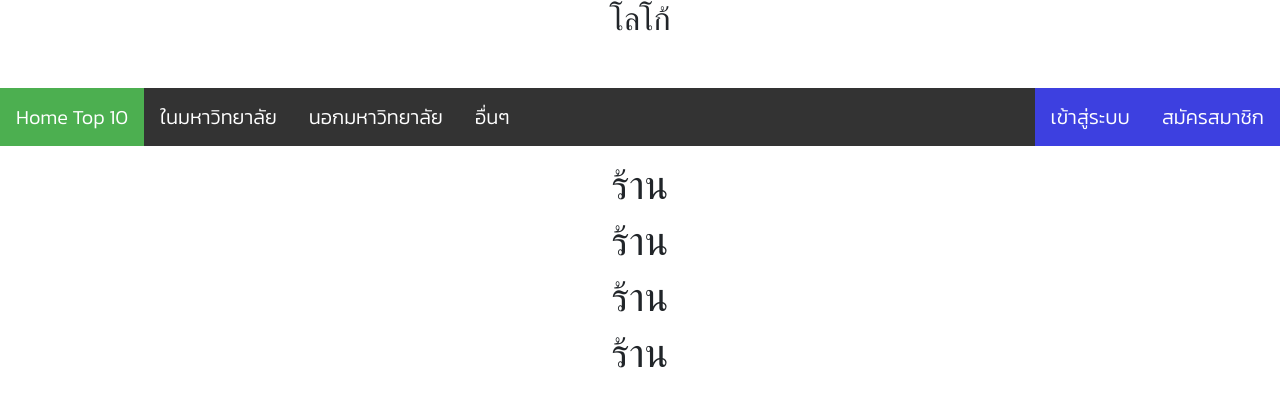
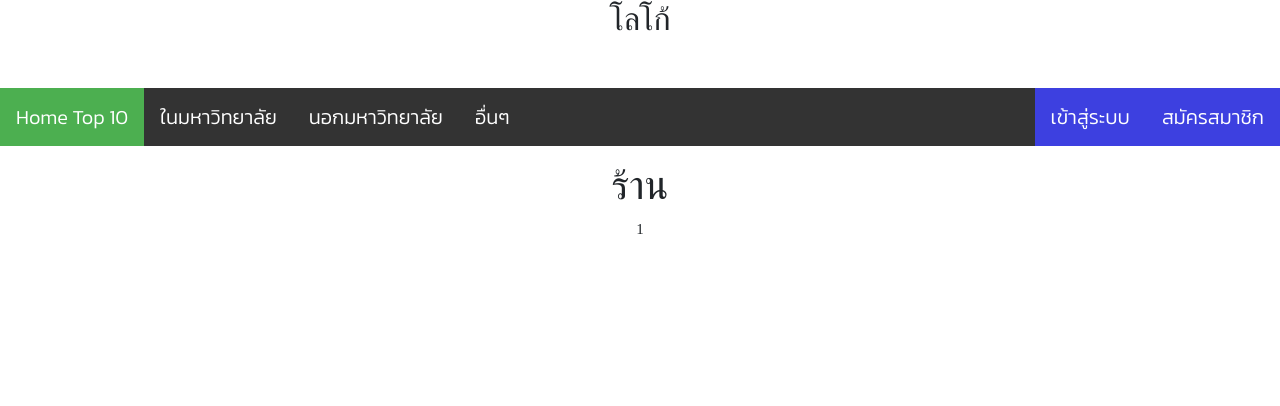
Before and after one commit to nishimaru40/Project485-Client, a React (Create React App) app: page /Restaurant/1 in a window 1280 px wide. Shown: the top 406 px of the page. Built offline with nearby package versions, Linux system fonts and the light colour scheme; a web font is replaced by a local one.

Commit message:
mockup list

```diff
--- a/src/App.js
+++ b/src/App.js
@@ -34,7 +34,7 @@ function App() {
         <Route path='/other' component={() => <h1>อื่นๆ</h1>} />
         <Route path='/signUp' component={signUp} />
         <Route path='/signIn' component={signIn} />
-        <Route path='/Restaurant' component={Restaurant} />
+        <Route path='/Restaurant/:id' component={Restaurant} />
       </Switch>
     </BrowserRouter>
   );
--- a/src/Restaurant.js
+++ b/src/Restaurant.js
@@ -1,13 +1,11 @@
 import React from 'react'
-    const Restaurant = () => {
-        return (
-            <div>
+const Restaurant = ({ match }) => {
+    return (
+        <div>
             <h1>ร้าน</h1>
-            <h1>ร้าน</h1>
-            <h1>ร้าน</h1>
-            <h1>ร้าน</h1>
+            <p>{match.params.id}</p>
         </div>
-        )
-    }
+    )
+}
 
 export default Restaurant;
--- a/src/TopList.js
+++ b/src/TopList.js
@@ -5,22 +5,24 @@ import img1 from './img/1.jpg';
 
 const TopList = () => {
 
-    const [restaurant,setRes] = useState([]);
-        useEffect(()=>{
+    const [restaurant, setRes] = useState([]);
+    useEffect(() => {
         fetch('/home')
             .then(res => res.json())
             .then(res => setRes(res));
-    },[restaurant]);
+    }, [restaurant]);
 
     const resItem = restaurant;
-        let showRes = () =>{
-            let detailBody = resItem.map(e=>{
+    let showRes = () => {
+        let detailBody = resItem.map(e => {
             return <div class="gallery">
-                            <Link to='/Restaurant'><img src={img1} alt="res1" width="100" height="500"></img></Link>
+                <Link to='/Restaurant/res_id'>
+                    <img src={img1} alt="res1" width="100" height="500"></img>
                     <div class="desc">
                         <p>ชื่อร้าน: {e.res_name}</p>
                         <p>คะแนน: {e.res_rate}</p>
                     </div>
+                </Link>
             </div>
         })
         return detailBody;
@@ -32,7 +34,17 @@ const TopList = () => {
         <>
             <h1>TOP 10 ร้านอาหารดีเด่น ประจำสัปดาห์</h1>
             <div class="galleries">
-                {showRes()}
+                {/* {showRes()}   */}
+
+                <div class="gallery">
+                    <Link to='/Restaurant/res_id'>
+                        <img src={img1} alt="res1" width="100" height="500"></img>
+                        <div class="desc">
+                            <p>ชื่อร้าน: A</p>
+                            <p>คะแนน: 5</p>
+                        </div>
+                    </Link>
+                </div>
             </div>
         </>
     )
```
Lines whose indentation alone changed are shown as unchanged.
